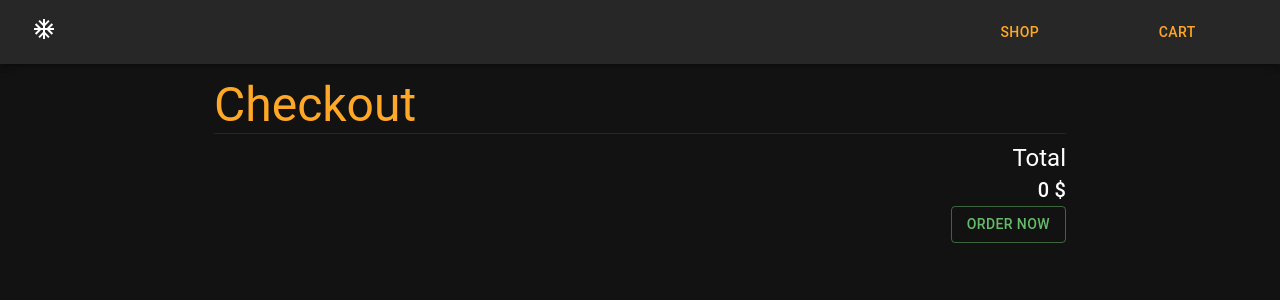
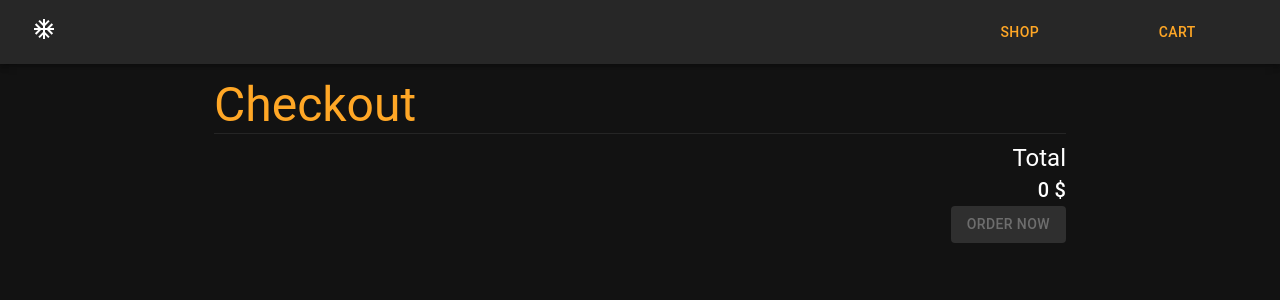
Before and after one commit to NikhilBabu829/Shopping-Cart, a React (Vite) app: page /shop/cart in a window 1280 px wide. Shown: the top 300 px of the page. Built offline with nearby package versions, Linux system fonts and the light colour scheme.

Commit message:
adding the disabled button when the cart has no items in it

```diff
--- a/src/Pages/Cart.jsx
+++ b/src/Pages/Cart.jsx
@@ -23,6 +23,8 @@ export default function Cart(){
       itemsInCart.splice(index, 1);
       removeItemsIntoCart(itemsInCart, data);
   }
+
+  console.log(itemsInCart.length)
 
   function handleBuy(){
       setOpen(true)
@@ -76,7 +78,7 @@ export default function Cart(){
                       <Divider/>
                       <Typography variant="h5" color="palette.text.primary">Total Cost</Typography>
                       <Typography variant="h6" color="palette.text.secondary">{totalCost} $</Typography>
-                      <Button variant="contained" color="success" onClick={handleBuy} sx={{marginBottom:"20%"}}>
+                      <Button variant="contained" color="success" onClick={handleBuy} sx={{marginBottom:"20%"}} >
                           Order Now
                       </Button>
                       <Dialog open={open} onClose={closeBuy}>
@@ -126,7 +128,7 @@ export default function Cart(){
                                           <Typography variant="body1" color="palette.text.primary">{item.title}</Typography>
                                           <Typography variant="body2" color="palette.text.secondary">{item.price} $</Typography>
                                           <Button variant="text" color="error" onClick={()=>{handleRemoveEvent(item)}}>
-                                              remove
+                                            remove
                                           </Button>
                                       </Grid>
                                       </Grid>
@@ -138,9 +140,17 @@ export default function Cart(){
                       <Grid item lg={7} sx={{textAlign : "end"}}>
                         <Typography variant="h5" color="palette.text.primary">Total</Typography>
                         <Typography variant="h6" color="palette.text.secondary">{totalCost} $</Typography>
-                        <Button variant="outlined" color="success" onClick={handleBuy}>
-                          Order Now
-                        </Button>
+                        {
+                          itemsInCart.length > 0? (
+                            <Button variant="contained" color="success" onClick={handleBuy} sx={{marginBottom:"20%"}} >
+                              Order Now
+                            </Button>
+                          ) : (
+                            <Button variant="contained" color="success" disabled sx={{marginBottom:"20%"}} >
+                              Order Now
+                            </Button>
+                          )
+                        }
                         <Dialog open={open} onClose={closeBuy}>
                           <DialogTitle sx={{textAlign : "center"}}>
                             We Received Your Order
```
